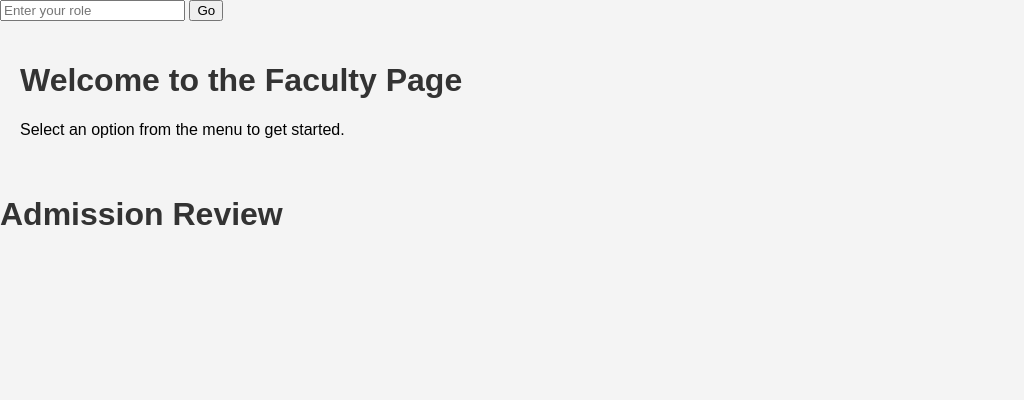
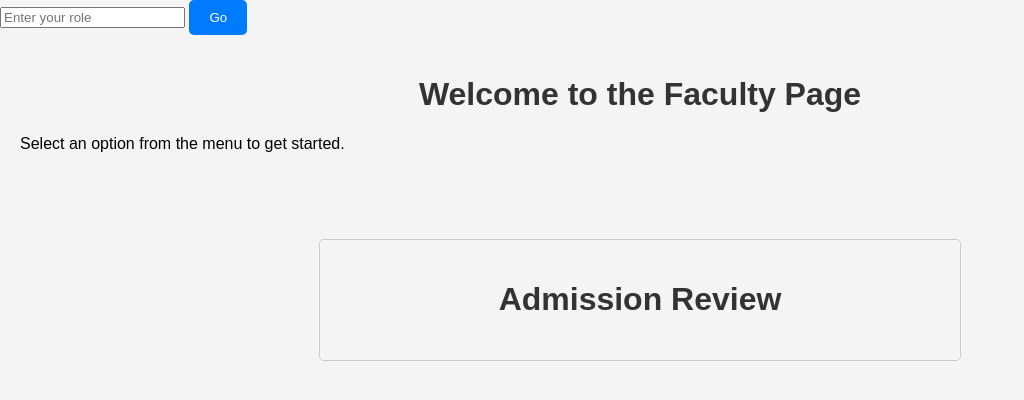
Before and after one commit to mikaelaberg/CIS-IMSE-556-02-DBMS-Project-Team-2, a Flask app: page /faculty_page in a window 1280 px wide. Shown: the part 46-446 px from the top of the page, without its empty margins (0-1024 px from the left). Run offline with Flask 3, Linux system fonts and the light colour scheme; data that the repository does not hold is empty; some libraries are stand-ins or nearby versions.

Commit message:
modified the Admission review is added in the faculty page

```diff
--- a/templates/faculty_page.html
+++ b/templates/faculty_page.html
@@ -1,10 +1,59 @@
 <!DOCTYPE html>
 <!-- templates/faculty_page.html -->
 <html lang="en">
+
+
+<head>
+    <meta charset="UTF-8">
+    <meta name="viewport" content="width=device-width, initial-scale=1.0">
+    <title>{% block title %}Faculty Page{% endblock %}</title>
+    <style>
+        .container {
+            max-width: 600px;
+            margin: 50px auto;
+            padding: 20px;
+            border: 1px solid #ccc;
+            border-radius: 5px;
+        }
+
+        h1 {
+            text-align: center;
+        }
+
+        #pendingApplications, #reviewForm {
+            margin-top: 20px;
+        }
+
+        #reviewForm label {
+            display: block;
+            margin-top: 10px;
+        }
+
+        #reviewForm textarea {
+            width: 100%;
+            height: 100px;
+        }
+
+        .button-container {
+            text-align: center;
+            margin-top: 20px;
+        }
+
+        button {
+            padding: 10px 20px;
+            background-color: #007bff;
+            color: #fff;
+            border: none;
+            border-radius: 5px;
+            cursor: pointer;
+        }
+
+        button:hover {
+            background-color: #0056b3;
+        }
+    </style>
+</head>
 {% extends 'layout.html' %}
-
-{% block title %}Faculty Page{% endblock %}
-
 {% block content %}
 <div class="main-content">
     <h1>Welcome to the Faculty Page</h1>
@@ -21,12 +70,15 @@
 </div>
 
 <script>
+// Define pendingApplications array in the global scope
+let pendingApplications = [];
+
 // Function to display pending applications
 function fetchPendingApplications() {
     fetch('/pending_applications')
     .then(response => response.json())
     .then(data => {
-        const pendingApplications = data.pendingApplications;
+        pendingApplications = data.pendingApplications; // Update pendingApplications array
         const pendingList = document.getElementById('pendingApplications');
         pendingList.innerHTML = ''; // Clear existing list
 
@@ -65,21 +117,32 @@ function showReviewForm(applicationNumber) {
 
     reviewForm.style.display = 'block';
 }
+// Function to update the display of pending applications
+function updatePendingApplicationsList() {
+    const pendingList = document.getElementById('pendingApplications');
+    pendingList.innerHTML = ''; // Clear existing list
 
+    pendingApplications.forEach(application => {
+        const applicationItem = document.createElement('div');
+        applicationItem.classList.add('application-item');
+        applicationItem.innerHTML = `<button onclick="showReviewForm('${application}')">${application}</button>`;
+        pendingList.appendChild(applicationItem);
+    });
+}
 // Function to submit review
 function submitReview(applicationNumber) {
     const ranking = document.getElementById('ranking').value;
     const comments = document.getElementById('comments').value;
     const advisor = document.getElementById('advisor').value;
 
-    // Assuming pendingApplications is accessible here
-    const index = pendingApplications.indexOf(applicationNumber);
+    const index = pendingApplications.findIndex(app => app === applicationNumber);
+
     if (index !== -1) {
         pendingApplications.splice(index, 1);
     }
 
     // Update the display to remove the reviewed application
-    fetchPendingApplications();
+    updatePendingApplicationsList();
 
     // Hide review form after submission
     document.getElementById('reviewForm').style.display = 'none';
```
